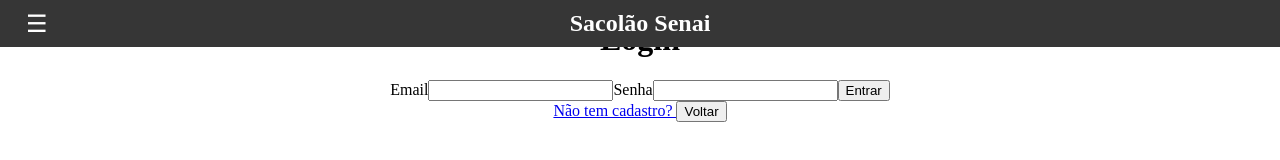
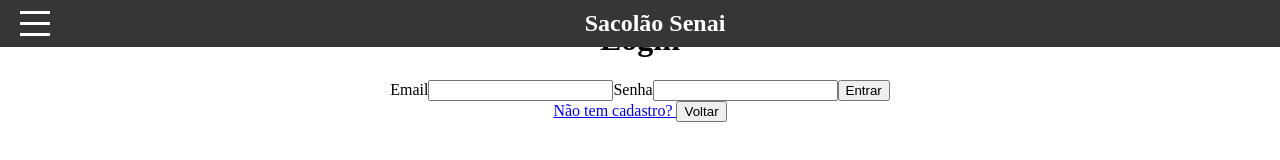
Before and after one commit to natwus/Projeto, a React (Create React App) app in the folder frontend/: page / in a window 1280 px wide. Shown: the top 160 px of the page. Built offline with nearby package versions, Linux system fonts and the light colour scheme.

Commit message:
botão sidebar

```diff
--- a/frontend/src/App.jsx
+++ b/frontend/src/App.jsx
@@ -29,7 +29,7 @@
     return (
         <BrowserRouter>
             <>
-                <Header toggleSidebar={toggleSidebar} />
+                <Header toggleSidebar={toggleSidebar} isOpen={isSidebarOpen} />
                 <Sidebar isOpen={isSidebarOpen} closeSidebar={closeSidebar} />
                 <center>
                     <Routes>
--- a/frontend/src/components/Inicio/Header.jsx
+++ b/frontend/src/components/Inicio/Header.jsx
@@ -1,10 +1,14 @@
 import React from 'react';
 import { HeaderContainer, Title, MenuButton } from './styles';
 
-const Header = ({ toggleSidebar }) => {
+const Header = ({ toggleSidebar, isOpen }) => {
     return (
         <HeaderContainer>
-            <MenuButton onClick={toggleSidebar}>☰</MenuButton>
+            <MenuButton onClick={toggleSidebar} isOpen={isOpen}>
+                <span></span>
+                <span></span>
+                <span></span>
+            </MenuButton>
             <Title>Sacolão Senai</Title>
         </HeaderContainer>
     );
--- a/frontend/src/components/Inicio/styles.jsx
+++ b/frontend/src/components/Inicio/styles.jsx
@@ -49,17 +49,6 @@
   text-align: center;
   flex-grow: 1;
   margin: 0;
-`;
-
-//Estilo Botao menu (Sidebar)
-export const MenuButton = styled.button`
-  position: absolute;
-  left: 20px;
-  background: none;
-  border: none;
-  color: #ffffff;
-  font-size: 24px;
-  cursor: pointer;
 `;
 
 // Estilos Sidebar
@@ -121,7 +110,7 @@
 
 // Estilos Overlay (Diminuir a visibilidade do conteúdo enquanto a sidebar está aberto)
 export const Overlay = styled.div`
-   position: fixed;
+  position: fixed;
   top: 0;
   left: 0;
   width: 100%;
@@ -132,6 +121,48 @@
   transition: opacity 0.3s ease, visibility 0.3s ease;
   z-index: 1;
 `;
+
+// Estilos para o MenuButton
+export const MenuButton = styled.button`
+  position: relative;
+  background: none;
+  border: none;
+  cursor: pointer;
+  padding: 0;
+  width: 30px; /* Ajuste o tamanho conforme necessário */
+  height: 25px; /* Ajuste o tamanho conforme necessário */
+  display: flex;
+  flex-direction: column;
+  justify-content: space-between;
+  transition: transform 0.3s ease;
+  transform: ${({isOpen}) => (isOpen ? 'rotate(9deg)' : '')};
+
+  &:focus {
+    outline: none;
+  }
+
+  /* Linhas do menu */
+  span {
+    display: block;
+    width: 30px; /* Ajuste o tamanho conforme necessário */
+    height: 3px; /* Espessura das linhas */
+    background: #fff; /* Cor das linhas */
+    transition: transform 0.3s ease, opacity 0.3s ease;
+  }
+
+  /* Aplica a transformação quando o estado isOpen é true */
+  span:nth-child(1) {
+    transform: ${({isOpen}) => (isOpen ? 'rotate(35deg) translateY(18px)' : '')};
+  }
+  span:nth-child(2) {
+    opacity: ${({isOpen}) => (isOpen ? '0' : '1')};
+  }
+  span:nth-child(3) {
+    transform: ${({isOpen}) => (isOpen ? 'rotate(-55deg) translateY(-12px)' : '')};
+  }
+`;
+
+
 
 // Estilos fundo do Formulario
 export const FormContainer = styled.div`
```
